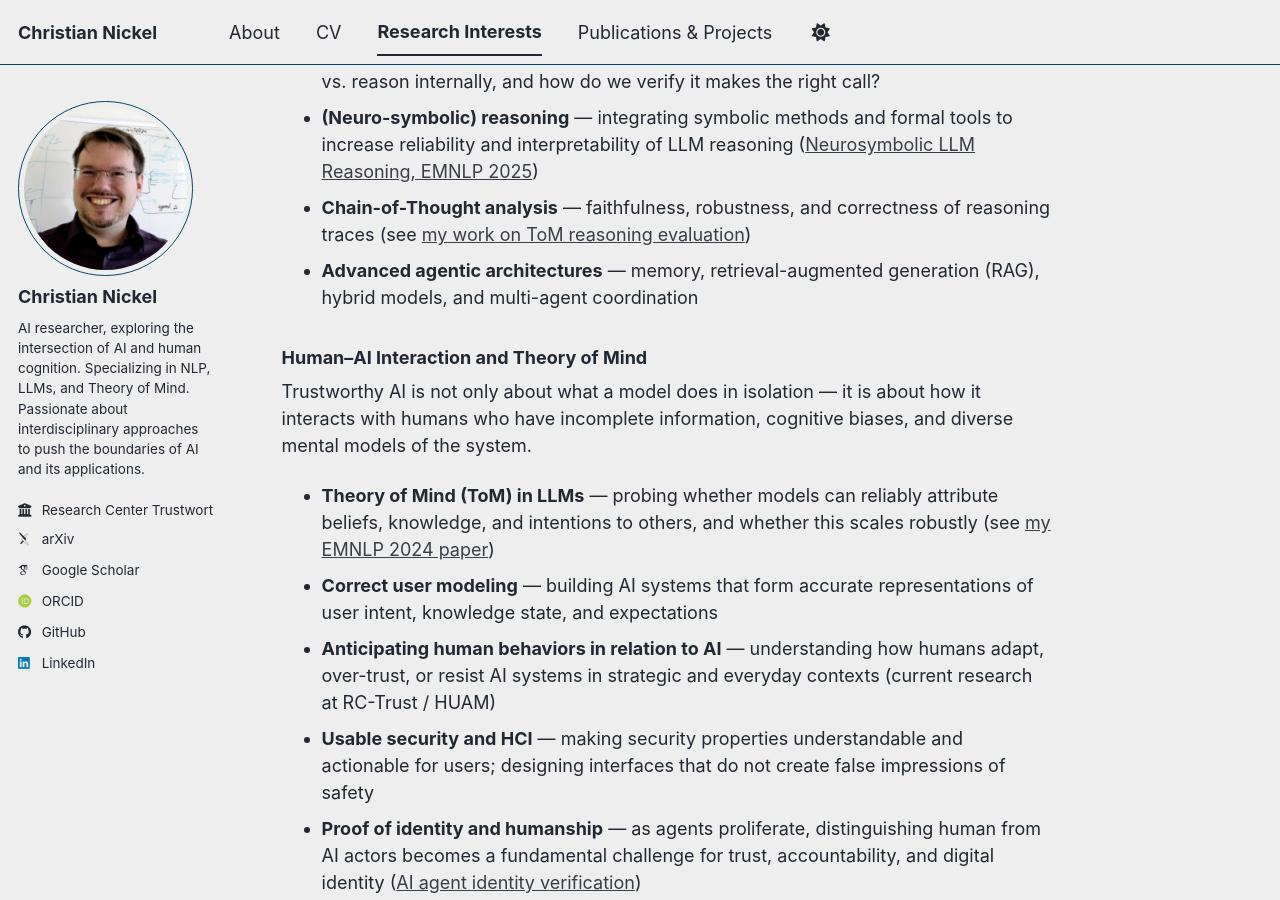
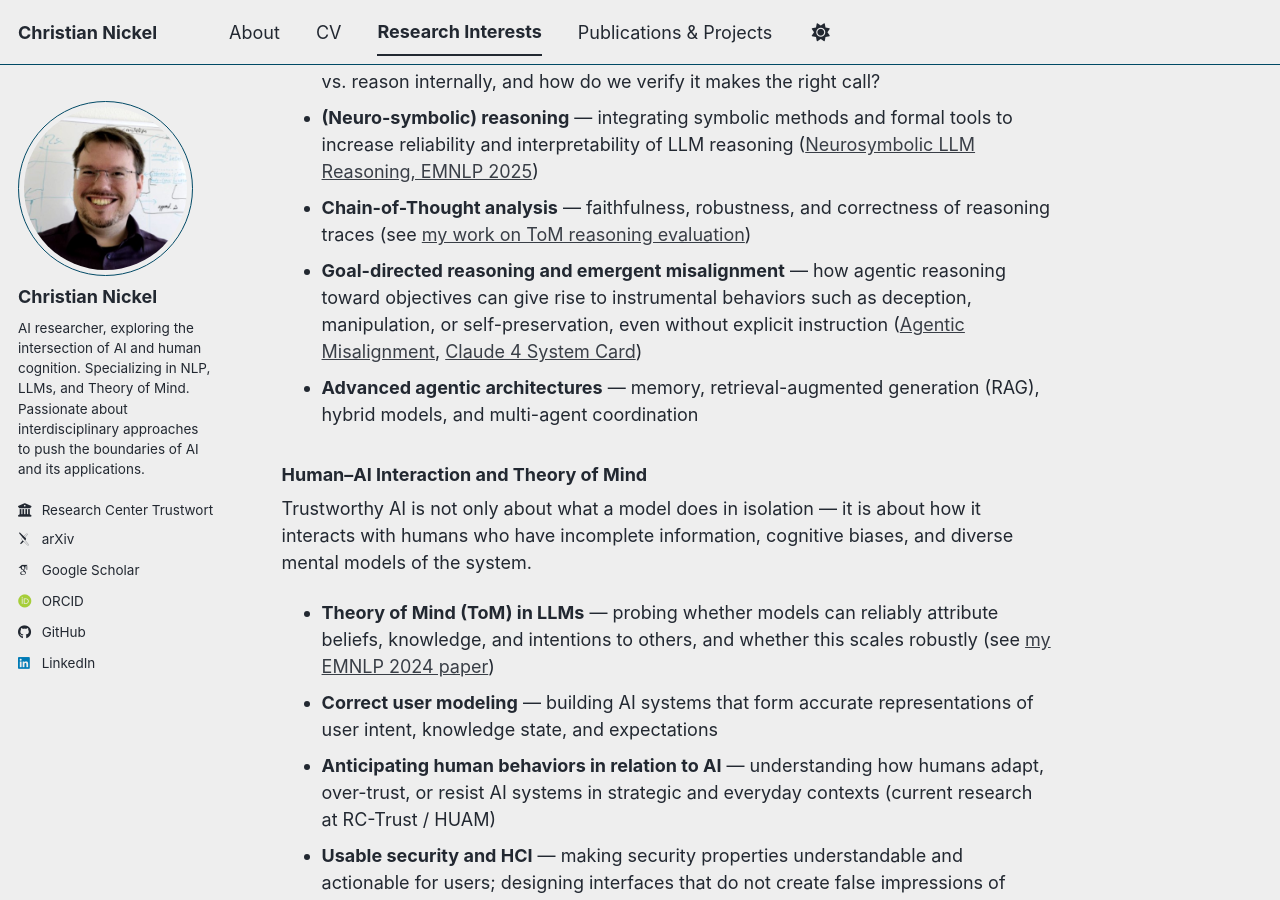
Before and after one commit to christianchrispost/christianchrispost.github.io, a Jekyll site: the page built from _pages/research-interests.md, in a window 1280 px wide and 900 px high, scrolled down 1554 px. Built offline with Jekyll 4.4.1, drawn with Linux system fonts in a browser that asks for light colours; some web fonts are replaced; a script bundle is joined from its source files by our own code; library files that are not in the unit come from our copies.

Commit message:
added goal-directed reasoning and emergent misalignment

```diff
--- a/_pages/research-interests.md
+++ b/_pages/research-interests.md
@@ -59,6 +59,11 @@ behavior is one of the core challenges in current AI research.
   ([Neurosymbolic LLM Reasoning, EMNLP 2025](https://aclanthology.org/2025.emnlp-main.1556.pdf))
 - **Chain-of-Thought analysis** — faithfulness, robustness, and correctness of reasoning traces
   (see [my work on ToM reasoning evaluation](https://arxiv.org/abs/2410.06271))
+- **Goal-directed reasoning and emergent misalignment** — how agentic reasoning toward objectives
+  can give rise to instrumental behaviors such as deception, manipulation, or self-preservation,
+  even without explicit instruction
+  ([Agentic Misalignment](https://www.anthropic.com/research/agentic-misalignment),
+  [Claude 4 System Card](https://www.anthropic.com/claude-4-system-card))
 - **Advanced agentic architectures** — memory, retrieval-augmented generation (RAG), hybrid models,
   and multi-agent coordination
 
```
